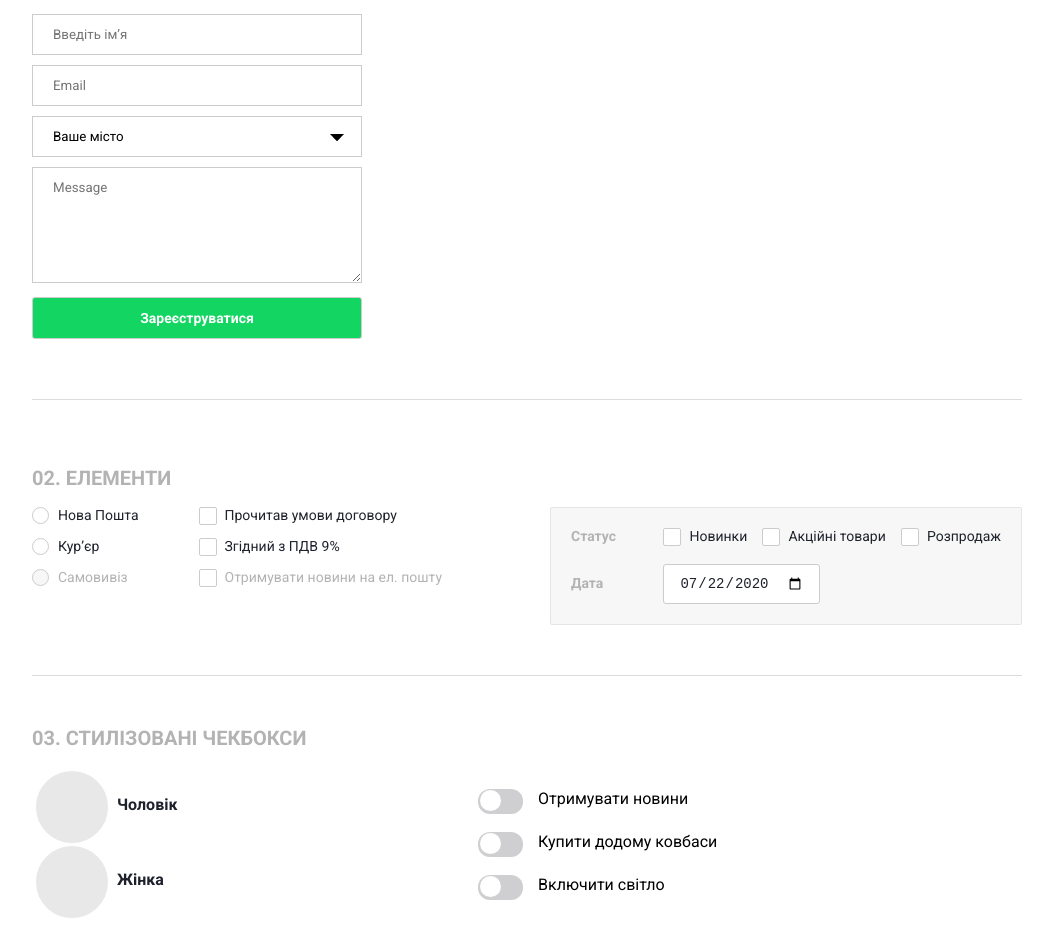
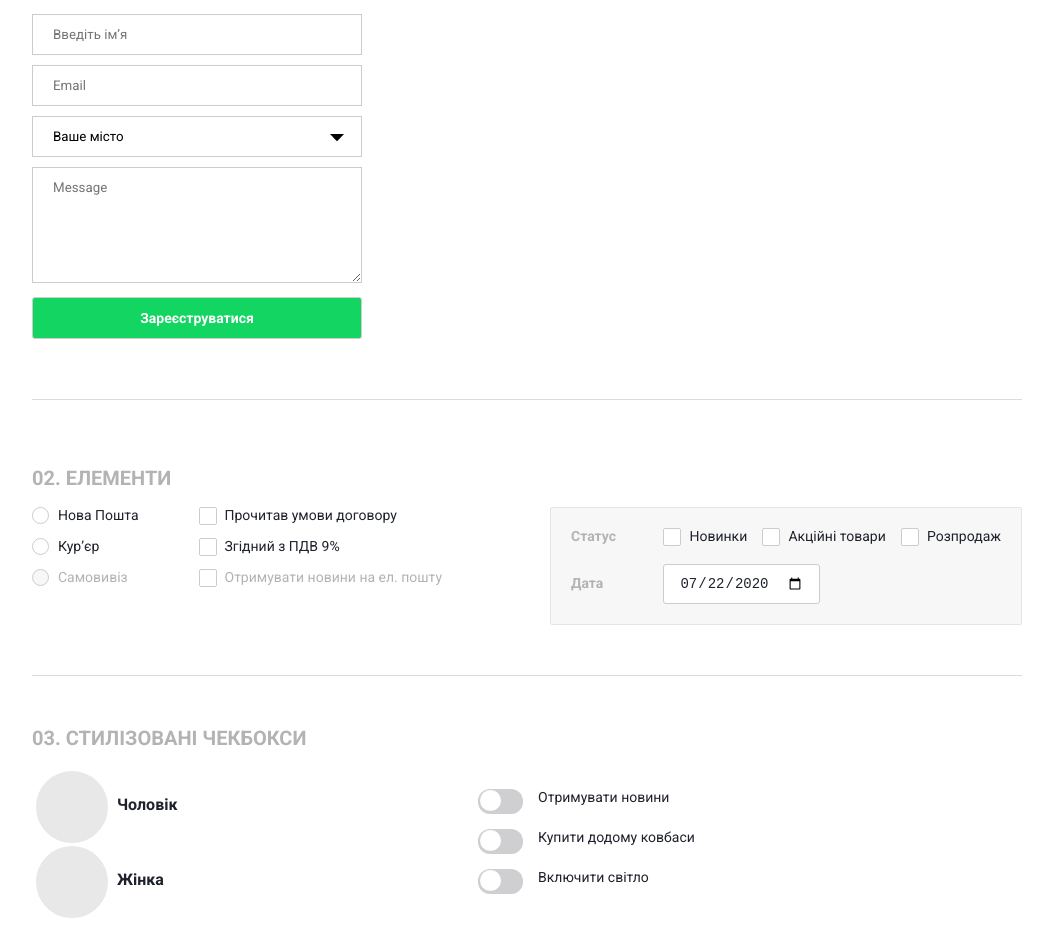
Before and after one commit to likbez2014/web_forms, a plain HTML site: page index.html in a window 1280 px wide. Shown: the part 106-1031 px from the top of the page, without its empty margins (113-1166 px from the left). Drawn offline with Linux system fonts and the light colour scheme.

Commit message:
finish style checkbox-2

```diff
--- a/css/style.css
+++ b/css/style.css
@@ -360,6 +360,9 @@ textarea:focus {
 
 .oval-container {
     padding: 12px 0;
+    font-size: 14px;
+    color: #1f222c;
+    font-weight: 400;
 }
 
 .oval-checkbox {
```
